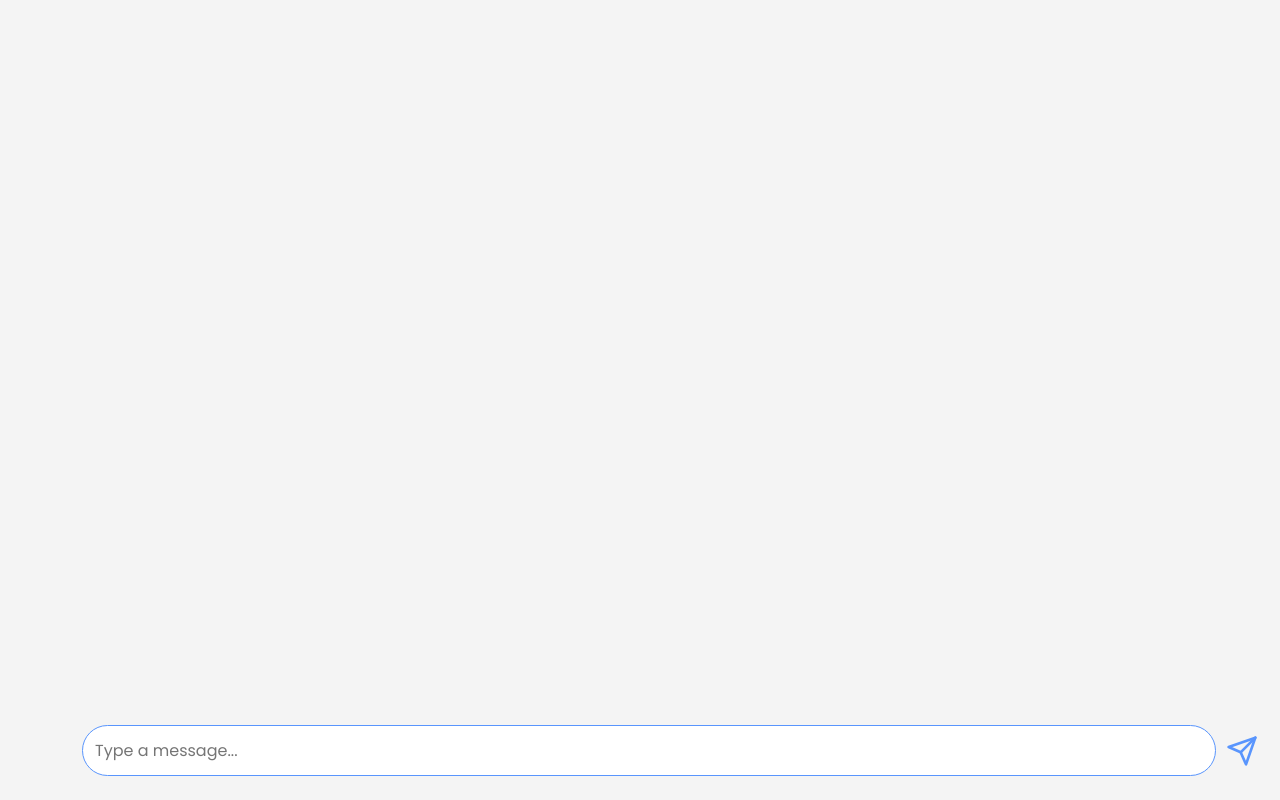
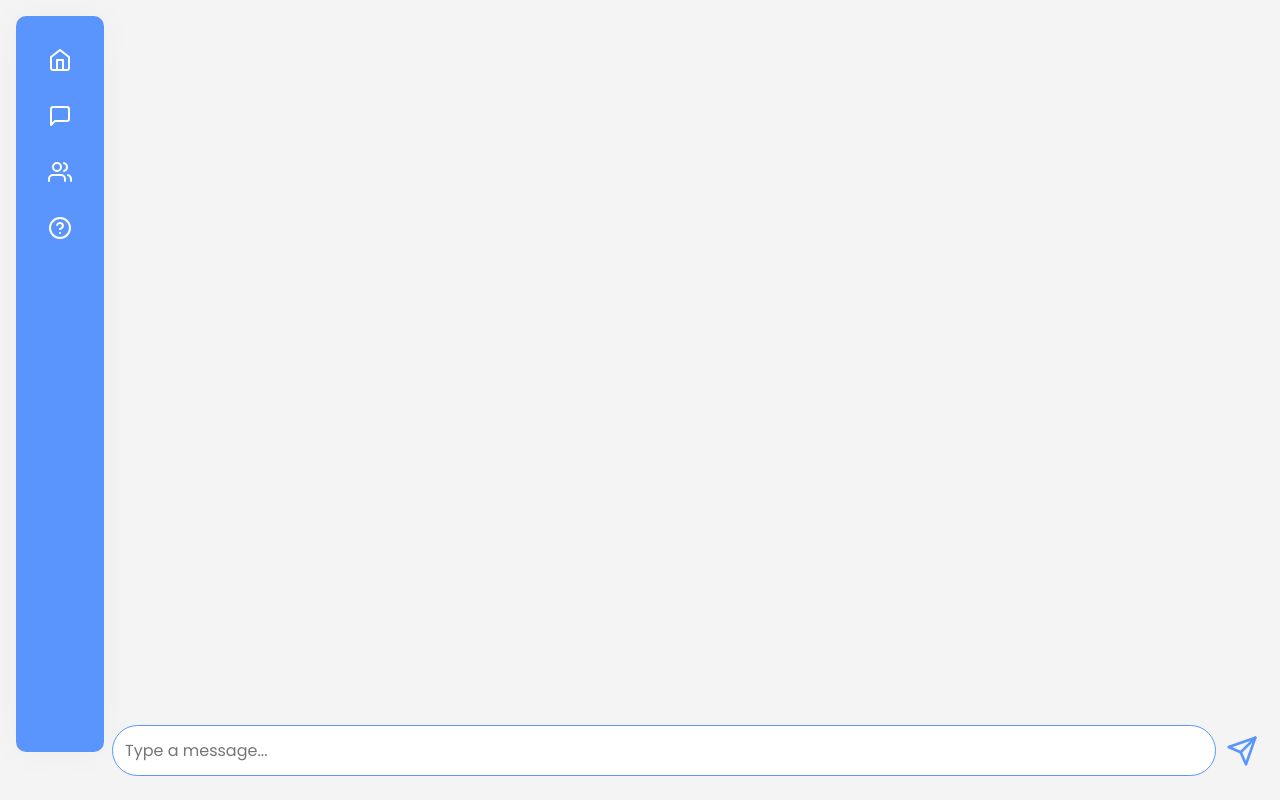
Before and after one commit to Charuni10/upbeat, a React (Create React App) app: page /chat in a window 1280 px wide. Built offline with nearby package versions, Linux system fonts and the light colour scheme.

Commit message:
Added images and links for sidebar

```diff
--- a/src/pages/chat/chat.tsx
+++ b/src/pages/chat/chat.tsx
@@ -2,6 +2,7 @@ import React, { useState } from "react";
 import { Box, Input, Flex, Text } from "@chakra-ui/react";
 import { SendIcon } from "lucide-react";
 import { main } from "../main";
+import Navbar from "../home/sidebar";
 interface Message {
   id: number;
   text: string;
@@ -43,7 +44,7 @@ export const Chatbot: React.FC = () => {
 
   return (
     <>
-      {/* <Navbar /> */}
+      <Navbar />
       <Box p={4} h="100vh" bg="#f4f4f4">
         {/* Set full screen height */}
         <Box
@@ -63,6 +64,7 @@ export const Chatbot: React.FC = () => {
               key={message.id}
               justify={message.isUser ? "flex-end" : "flex-start"}
               mb={2}
+              ml={85}
             >
               <Text
                 borderRadius="20px"
@@ -77,7 +79,7 @@ export const Chatbot: React.FC = () => {
             </Flex>
           ))}
         </Box>
-        <Flex mt={4} pos="absolute" insetX="0" bottom="0" py={4} px={2} ml={60}>
+        <Flex mt={4} pos="absolute" insetX="0" bottom="0" py={4} px={2} ml={90}>
           {/* Positioned at bottom */}
           <Input
             placeholder="Type a message..."
--- a/src/pages/home/sidebar.tsx
+++ b/src/pages/home/sidebar.tsx
@@ -11,7 +11,7 @@ const Navbar = () => {
     <nav className="navbar">
       <ul className="navbar__menu">
         <li className="navbar__item">
-          <a href="#" className="navbar__link">
+          <a href="/home" className="navbar__link">
             <i data-feather="home"></i>
             <span>Home</span>
           </a>
@@ -23,7 +23,7 @@ const Navbar = () => {
           </a>
         </li>
         <li className="navbar__item">
-          <a href="#" className="navbar__link">
+          <a href="/profileview" className="navbar__link">
             <i data-feather="users"></i>
             <span>Profile</span>
           </a>
@@ -34,12 +34,6 @@ const Navbar = () => {
             <span>Help</span>
           </a>
         </li>
-        <li className="navbar__item">
-        <a href="#" className="navbar__link">
-            <i data-feather="settings"></i>
-            <span>Settings</span>
-          </a>
-        </li>
       </ul>
     </nav>
   );
--- a/src/pages/main.tsx
+++ b/src/pages/main.tsx
@@ -1,7 +1,7 @@
 import OpenAI from 'openai';
 
 const client = new OpenAI({
-  apiKey: 'api',
+  apiKey: '56b8e846be31545fc9af12ef026bd002d4ed5f8333cd7d7e31eafb30c84591ec',
   baseURL: 'https://api.together.xyz/v1',
   dangerouslyAllowBrowser: true,
 });
--- a/src/pages/profile/profile.tsx
+++ b/src/pages/profile/profile.tsx
@@ -2,6 +2,9 @@ import React, { useState } from "react";
 import "./profile.css"; // Import CSS file for styling
 import { useNavigate } from "react-router";
 import { HStack } from "@chakra-ui/react";
+import hi from "../static/hii.png";
+import comp from "../static/computer.png";
+import fill from "../static/fill.png";
 
 // Component for the first part of the profile form
 function ProfileFormPart1({ onNextClick, formData, setFormData }: { onNextClick: () => void; formData: any; setFormData: any }) {
@@ -21,7 +24,7 @@ function ProfileFormPart1({ onNextClick, formData, setFormData }: { onNextClick:
   return (
     <HStack p={0}>
       <div className="prof-left-section">
-
+      <img className="image" src={hi} alt="" />
       </div>
     <div className="ProfileFormPart1">
       <h2>Profile Up!</h2>
@@ -78,6 +81,7 @@ function ProfileFormPart2({ onNextClick, onBackClick, formData, setFormData }: {
   return (
     <HStack p={0}>
     <div className="prof-left-section">
+    <img className="image" src={comp} alt="" />
 
     </div>
     <div  className="ProfileFormPart2">
@@ -125,6 +129,7 @@ function ProfileFormPart3({ onBackClick, formData, setFormData }: { onBackClick:
   return (
     <HStack p={0}>
     <div className="prof-left-section">
+    <img className="image" src={fill} alt="" />
 
     </div>
     <div  className="ProfileFormPart3">
@@ -194,6 +199,7 @@ export function Profile() {
 
   return (
     <div className="prof-container">
+
       <div className="prof-right-section">
         {/* Render either the first, second, or third part of the form based on the state */}
         {showThirdPart ? (
--- a/src/pages/profileView/profileView.tsx
+++ b/src/pages/profileView/profileView.tsx
@@ -74,7 +74,7 @@ export function ProfileView() {
             <strong>Email :</strong> {profileData && profileData.email}
           </p>
           <p>
-            <strong>Phone Number :</strong>
+            <strong>Phone Number :</strong> {profileData && profileData.phone_number}
           </p>
           <p>
             <strong>DOB :</strong>
```
Also changed, not shown: src/pages/static/computer.png (added), src/pages/static/fill.png (added).
